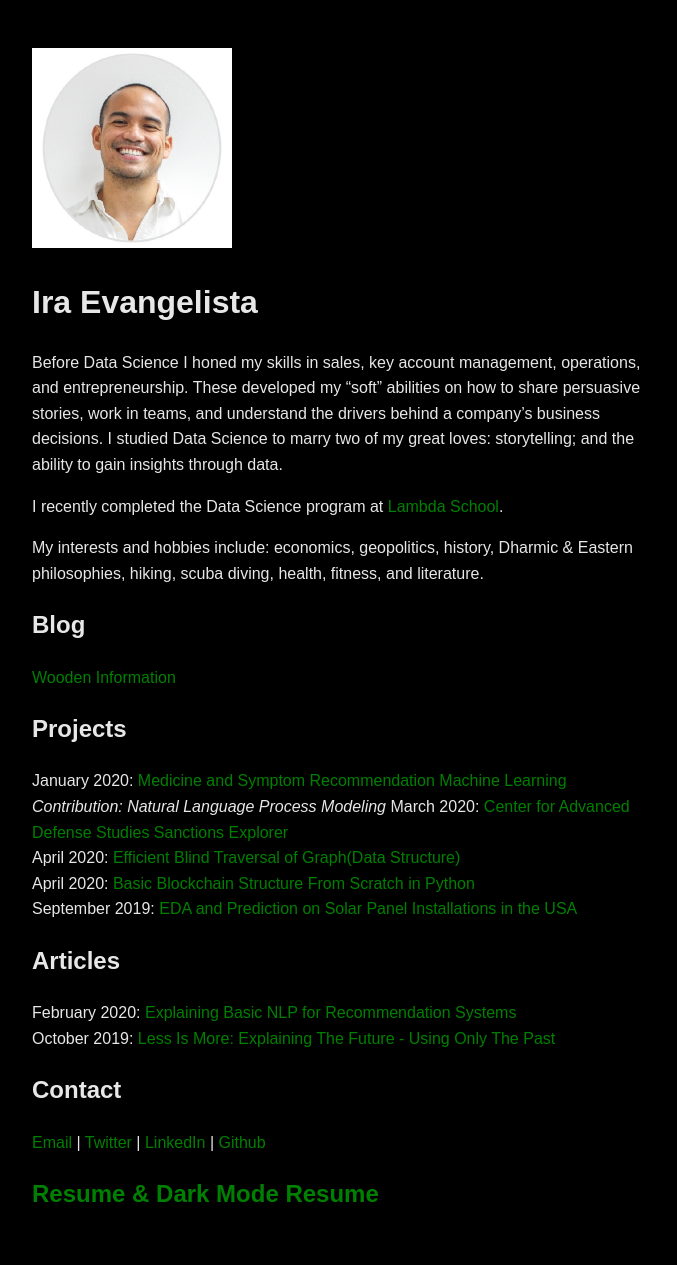
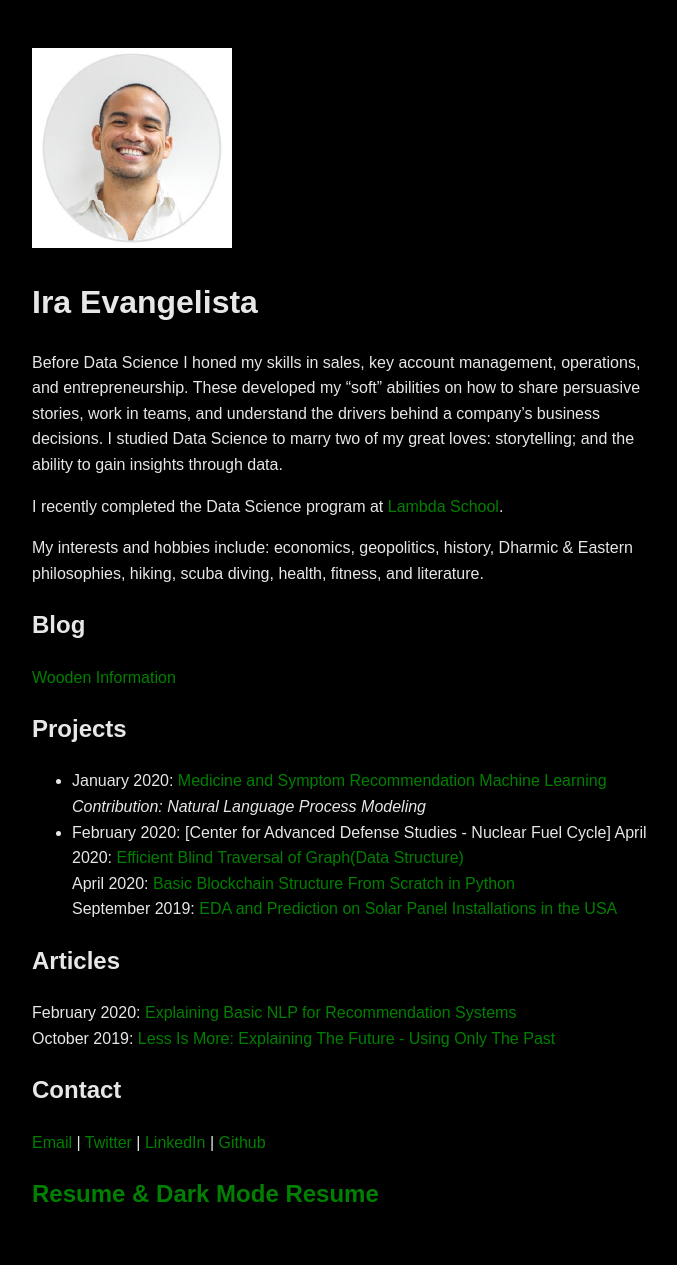
Before and after one commit to pragmatizt/ira_evangelista.github.io, a Jekyll site: the page built from index.md, in a window 1280 px wide. Shown: the whole page, without its empty margins (296-973 px from the left). Built offline with Jekyll 4.4.1, drawn with Linux system fonts in a browser that asks for light colours; our own code applies the rules of GitHub Pages for plain Markdown files.

Commit message:
Update index.md

```diff
--- a/index.md
+++ b/index.md
@@ -12,9 +12,9 @@ My interests and hobbies include: economics, geopolitics, history, Dharmic & Eas
 [Wooden Information](https://medium.com/wooden-information/)
 
 ## Projects
-January 2020: [Medicine and Symptom Recommendation Machine Learning](https://github.com/Medical-Cabinet-2)
+- January 2020: [Medicine and Symptom Recommendation Machine Learning](https://github.com/Medical-Cabinet-2)
   *Contribution: Natural Language Process Modeling*
-March 2020: [Center for Advanced Defense Studies Sanctions Explorer](https://medium.com/wooden-information/modeling-networks-of-networks-5e22cd85cd24)
+- February 2020: [Center for Advanced Defense Studies - Nuclear Fuel Cycle]
 April 2020: [Efficient Blind Traversal of Graph(Data Structure)](https://github.com/pragmatizt/Blind-Graph-Traversal)
 April 2020: [Basic Blockchain Structure From Scratch in Python](https://github.com/pragmatizt/Blockchain-Challenge)
 September 2019: [EDA and Prediction on Solar Panel Installations in the USA](https://medium.com/@evangelista.ira/the-state-of-solar-a-bright-future-cf98eeb6b8df)
```
